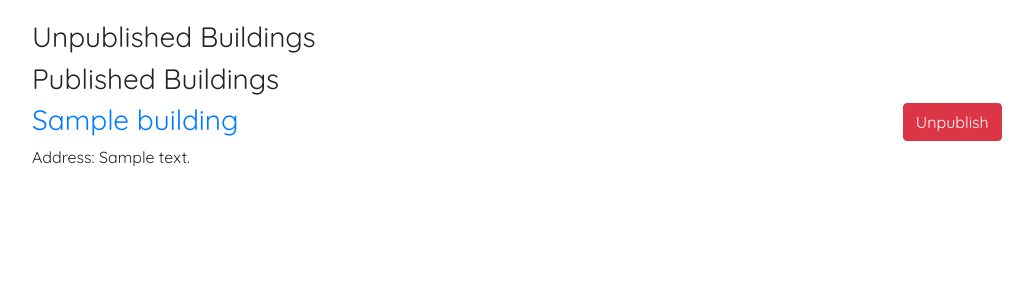
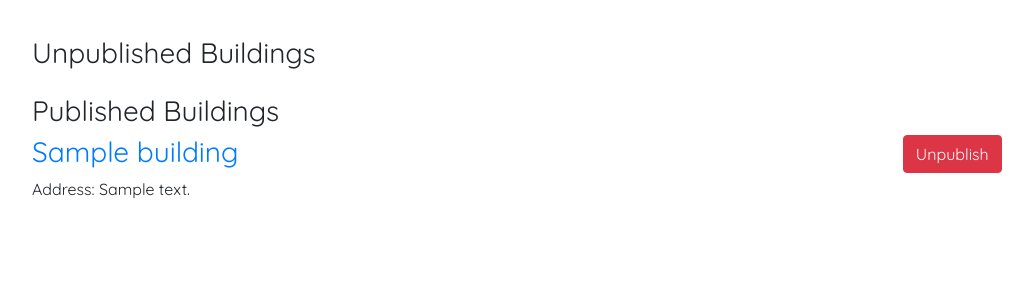
Before and after one commit to kp2zf/HoosHousing, a Django app: page /review/ in a window 1280 px wide. Shown: the part 76-376 px from the top of the page, without its empty margins (148-1181 px from the left). Run offline with Django 3.2, Linux system fonts and the light colour scheme; a user stored in the database is signed in; tables that the repository leaves empty hold one stand-in row (values such as "Sample post"); some libraries are stand-ins or nearby versions.

Commit message:
margins on review pg

```diff
--- a/housing/templates/review_buildings.html
+++ b/housing/templates/review_buildings.html
@@ -2,7 +2,7 @@
 {% block content %}
 
 {% if buildings %}
-<h3> Unpublished Buildings </h3>
+<h3 class="mt-3"> Unpublished Buildings </h3>
   {% for building in buildings %}
     {%if not building.approved%}
       <div class="row">
@@ -20,7 +20,7 @@
       </div>
     {% endif %}
   {% endfor %}
-<h3> Published Buildings </h3>
+<h3 class="mt-4"> Published Buildings </h3>
   {%for building in buildings%}
     {%if building.approved%}
       <div class="row">
```
